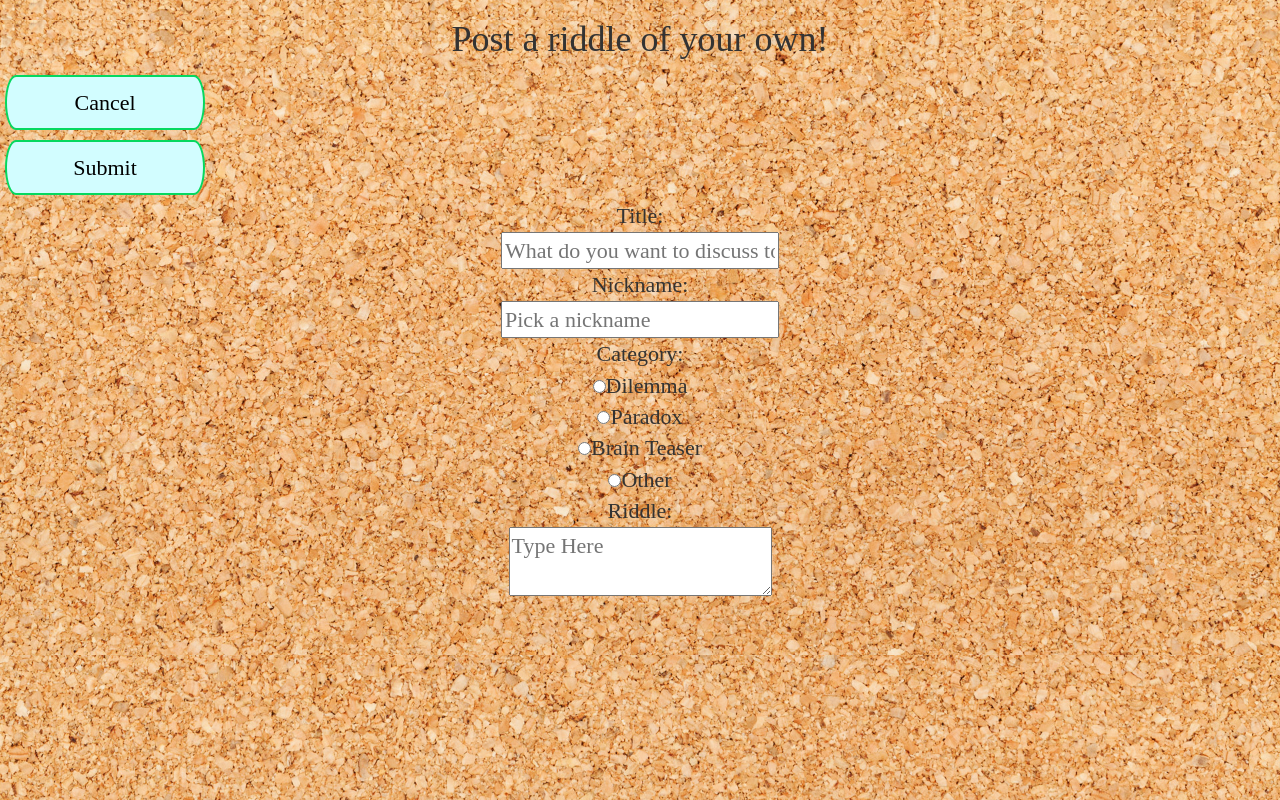
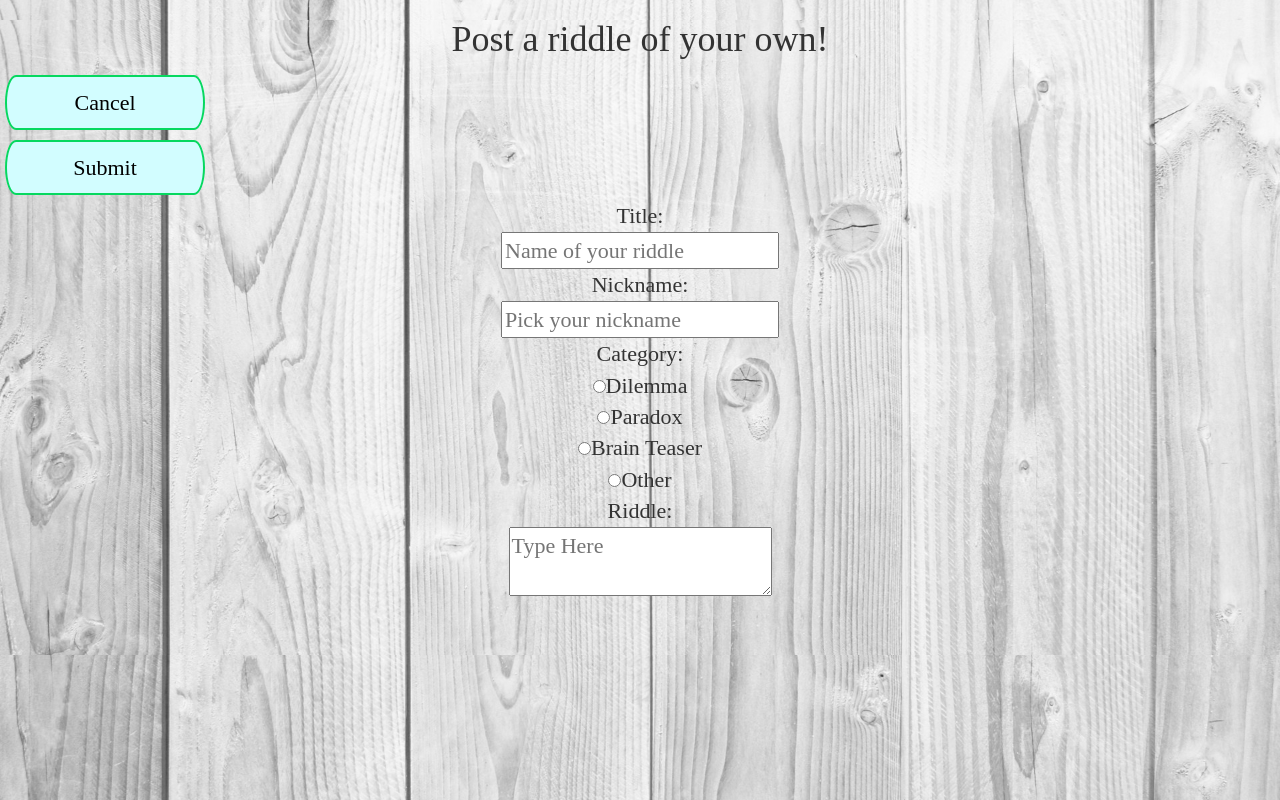
Before and after one commit to sivan18-meet/sivanweb, a Flask app: page /post in a window 1280 px wide. Run offline with Flask 2, Linux system fonts and the light colour scheme; some libraries are stand-ins or nearby versions.

Commit message:
design changes

```diff
--- a/static/css/css.css
+++ b/static/css/css.css
@@ -1,7 +1,7 @@
 .h1 {
 font-family: 'Alegreya Sans SC'}
  html,body {
-  background-image: url("pinboard1.jpg");
+  background-image: url("wood.jpeg");
   font-family: 'Alegreya Sans SC';
   font-size: 18px;
   background-size: 100%;
--- a/templates/post.html
+++ b/templates/post.html
@@ -15,10 +15,10 @@
 	<input type="submit" class="button" style="color: black" name="post"><br>
 	<div style="text-align: center;">
 		Title:<br>
-		<input type="text" name="title" placeholder="What do you want to discuss today?" style="color: black;"> <br>
+		<input type="text" name="title" placeholder="Name of your riddle" style="color: black;"> <br>
 		Nickname:
 		<br>
-		<input type="text" name="nickname" placeholder="Pick a nickname" style="color: black;"> <br>
+		<input type="text" name="nickname" placeholder="Pick your nickname" style="color: black;"> <br>
 		Category:
 		<br>
 		<input type="radio" name="category" value="Dilemma">Dilemma
```
Also changed, not shown: project.db, static/css/brick.jpg (added), static/css/brick2.jpg (added), static/css/wood.jpeg (added).
